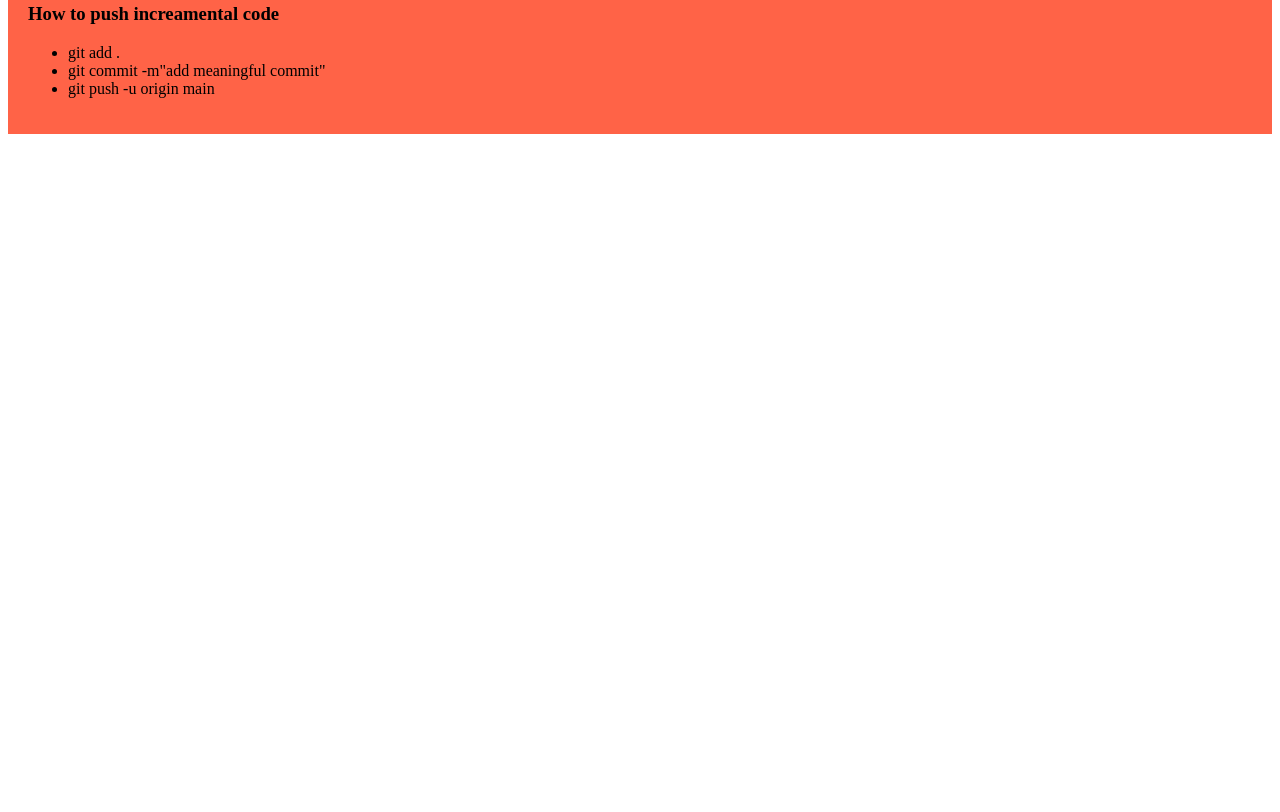
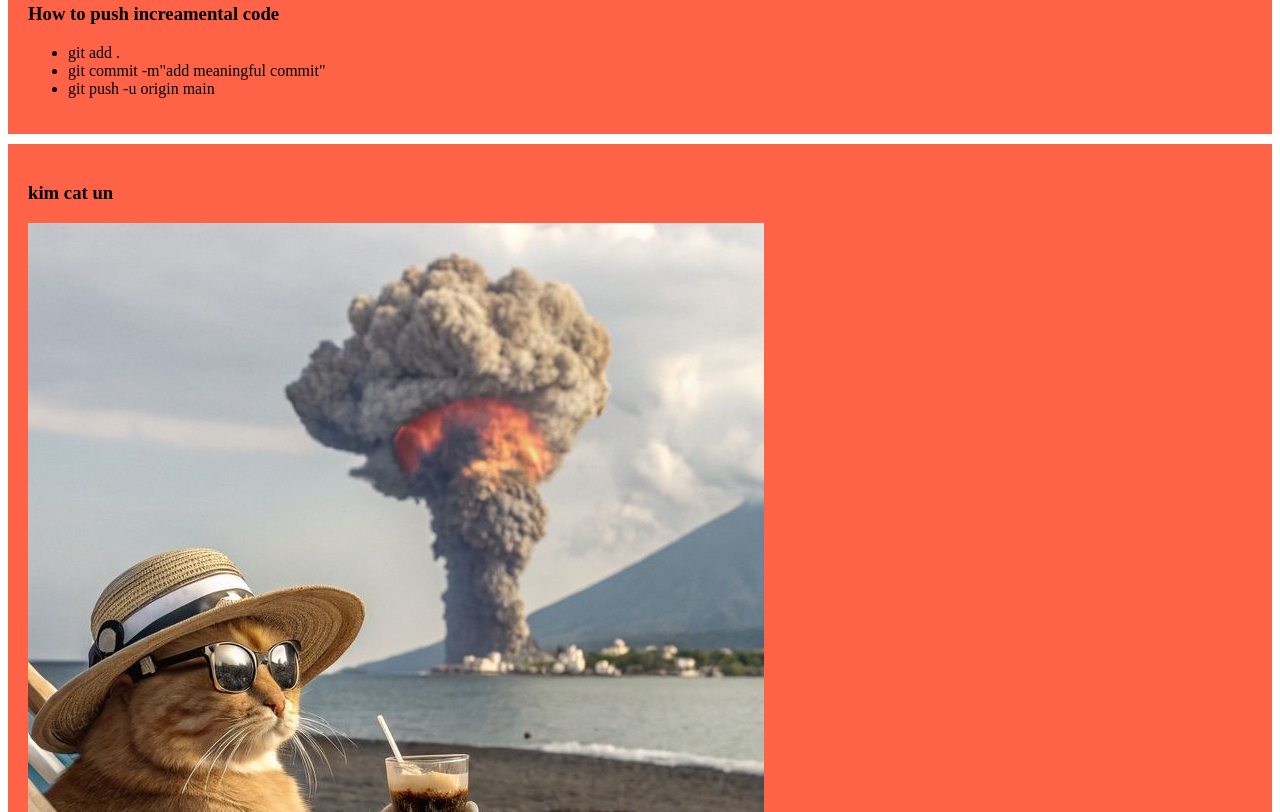
Before and after one commit to rakibraka/my-simple-website, a plain HTML site: page index.html in a window 1280 px wide. Shown: the part 528-1340 px from the top of the page. Before the commit the page ends 800 px from the top, so only its background shows below. Drawn offline with Linux system fonts and the light colour scheme.

Commit message:
kim added a cat

```diff
--- a/index.html
+++ b/index.html
@@ -42,5 +42,9 @@
         <li>git push -u origin main</li>
       </ul>
     </div>
+    <div>
+      <h3>kim cat un</h3>
+      <img src="kim.png" alt="" />
+    </div>
   </body>
 </html>
```
Also changed, not shown: kim.png (added).
